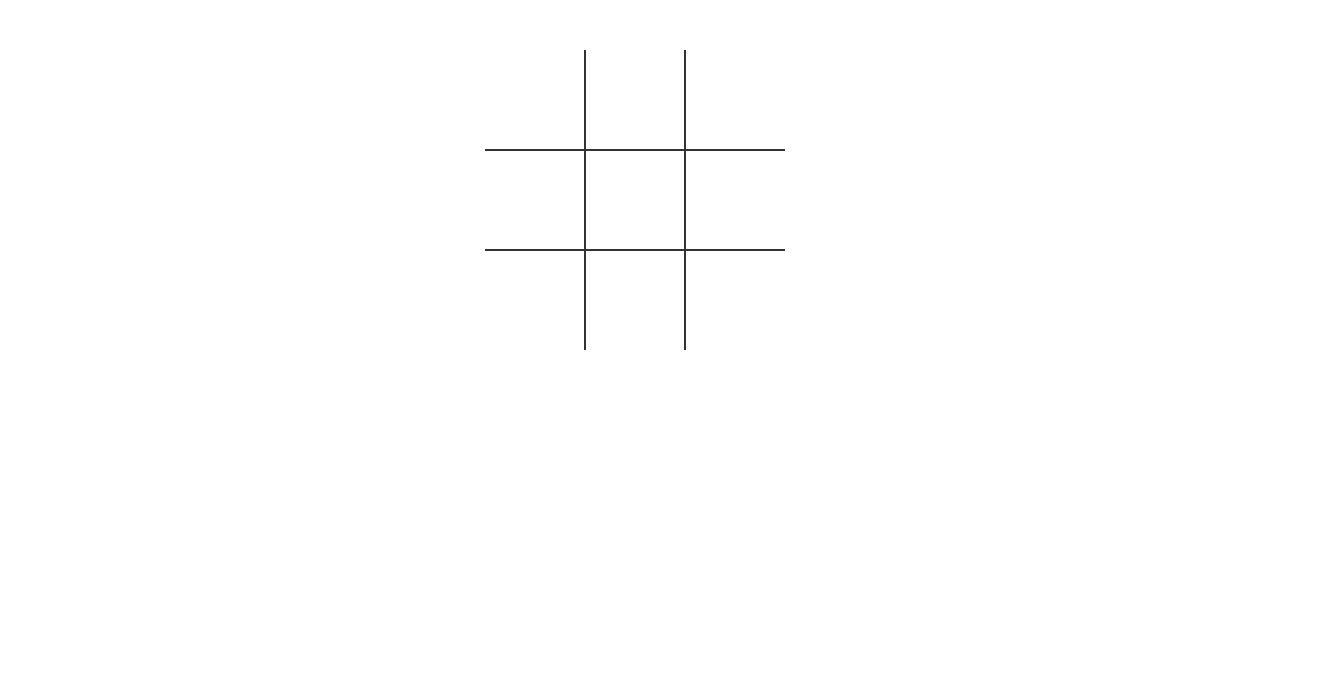
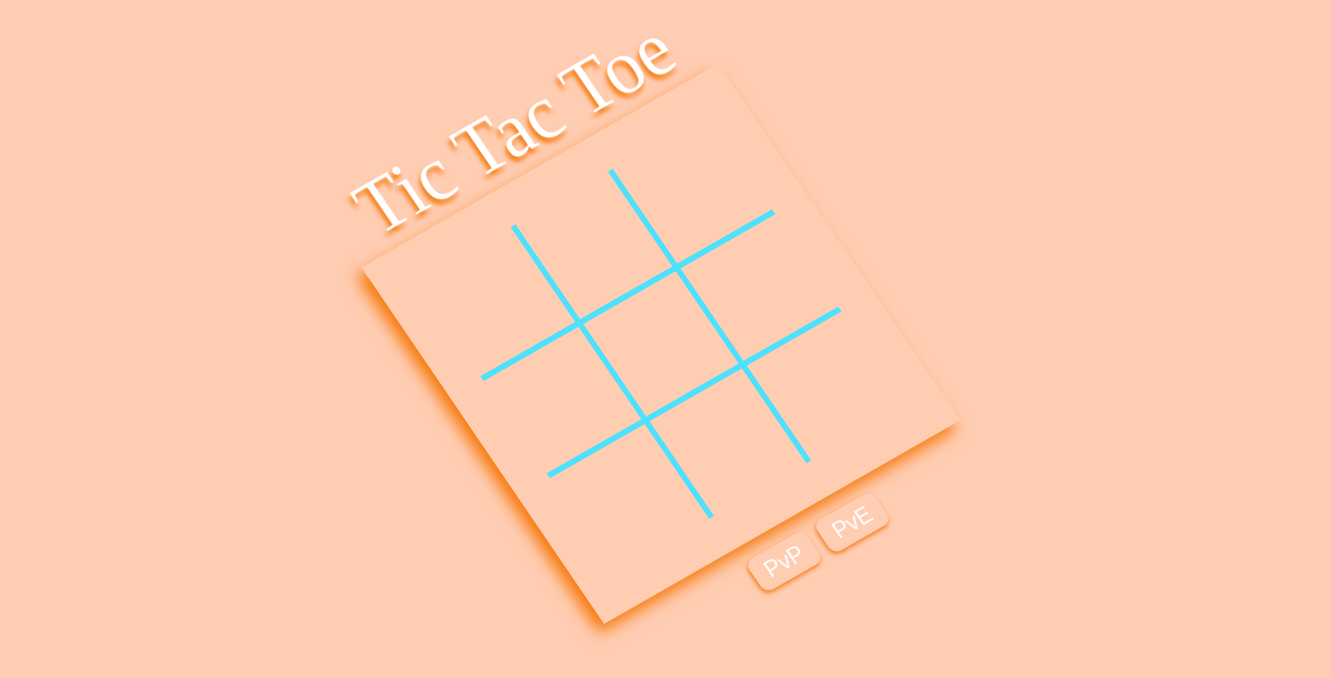
Before and after one commit to Rajatsingh24/Tic-Tac-Toe, a plain HTML site: page index.html in a window 1280 px wide. Shown: the whole page, 1331 px wide, since content can reach past the window. Drawn offline with Linux system fonts and the light colour scheme.

Commit message:
Completed

```diff
--- a/index.html
+++ b/index.html
@@ -8,26 +8,32 @@
     <link rel="stylesheet" href="style.css">
 </head>
 <body>
+    <div class="tictactoe">
+        Tic Tac Toe
+    </div>
+    <div class="rotate30">
         <table>
             <tr>
-            <td class="cell" id="0"></td>
-            <td class="cell" id="1"></td>
-            <td class="cell" id="2"></td>
+                <td class="cell op" id="0"></td>
+                <td class="cell op" id="1"></td>
+                <td class="cell op" id="2"></td>
             </tr>
             <tr>
-            <td class="cell" id="3"></td>
-            <td class="cell" id="4"></td>
-            <td class="cell" id="5"></td>
+                <td class="cell op" id="3"></td>
+                <td class="cell op" id="4"></td>
+                <td class="cell op" id="5"></td>
             </tr>
             <tr>
-            <td class="cell" id="6"></td>
-            <td class="cell" id="7"></td>
-            <td class="cell" id="8"></td>
+                <td class="cell op" id="6"></td>
+                <td class="cell op" id="7"></td>
+                <td class="cell op" id="8"></td>
             </tr>
         </table>
-    <div class="endGame">
+    </div>
+    <div class="endGame op">
         <div class="text"></div>
-        <button class="replayBtn" onclick="startGame()" >Replay</button>
+        <button class="pvp" onclick="PvP()">PvP</button>
+        <button class="pve" onclick="PvE()">PvE</button>
     </div>
     <script src="index.js"></script>
 </body>
--- a/index.js
+++ b/index.js
@@ -1,4 +1,6 @@
 var origBoard;
+var whichPlayer=true;
+var isPvP=true;
 const huPlayer="O";
 const aiPlayer="X";
 const winCombos=[
@@ -13,30 +15,59 @@ const winCombos=[
 ]
 
 const cells =document.querySelectorAll('.cell');
-startGame();
-
-function startGame(){
-    document.querySelector(".endGame").style.display="none";
+function PvE(){
+    isPvP=false;
+    document.querySelector(".endGame").classList.remove("op");
     origBoard=Array.from(Array(9).keys());
     for(let i=0;i<cells.length;i++){
         cells[i].innerText='';
         cells[i].style.removeProperty('background-color');
+        cells[i].classList.remove("op");
+        cells[i].classList.remove("shadow");
         cells[i].addEventListener('click',turnClick,false);
     }
 }
+function PvP(){
+    whichPlayer=true;
+    isPvP=true;
+    document.querySelector(".endGame").classList.remove("op");
+    origBoard=Array.from(Array(9).keys());
+    for(let i=0;i<cells.length;i++){
+        cells[i].innerText='';
+        cells[i].style.removeProperty('background-color');
+        cells[i].classList.remove("op");
+        cells[i].classList.remove("shadow");
+        cells[i].addEventListener('click',turnClick1,false);
+    }
+}
 
+function turnClick1(square){
+    if(typeof origBoard[square.target.id] == "number"){
+        setTimeout(() => {
+            turn(square.target.id,whichPlayer ?huPlayer:aiPlayer);
+            checkTie();
+            whichPlayer=!whichPlayer;
+        },50);
+    }
+}
 function turnClick(square){
     if(typeof origBoard[square.target.id] == "number"){
-        turn(square.target.id,huPlayer);
-        if(!checkWin(origBoard,huPlayer) && !checkTie()) {
-            turn(bestSpot() , aiPlayer);
-        }
+        setTimeout(() => {
+            turn(square.target.id,huPlayer);
+            if(!checkWin(origBoard,huPlayer) && !checkTie()) {
+                setTimeout(() => {
+                    turn(bestSpot() , aiPlayer);
+                }, 50);
+            }
+        }, 50);
+
     }
 }
 
 function turn(squareId,player){
     origBoard[squareId]=player;
     document.getElementById(squareId).innerText=player;
+    document.getElementById(squareId).classList.add("op");
     let gameWon=checkWin(origBoard,player);
     if(gameWon) gameOver(gameWon);
 }
@@ -55,17 +86,17 @@ function checkWin(board,player){
 
 function gameOver(gameWon){
     for(let index of winCombos[gameWon.index]){
-        document.getElementById(index).style.backgroundColor =
-        gameWon.player==huPlayer ? "blue":"red";
+        document.getElementById(index).classList.add("shadow");
     }
     for(var i=0;i<cells.length;i++){
-        cells[i].removeEventListener('click',turnClick,false);
+        cells[i].removeEventListener('click',(isPvP)?turnClick1:turnClick,false);
     }
-    declareWinner(gameWon.player==huPlayer ? "You Win!":"You Lose.");
+    declareWinner((isPvP)?(gameWon.player==huPlayer?"<span class='span'>O</span> First Player Win.":"<span class='span'>X</span> Second Player Win."):(gameWon.player==huPlayer ? "<span class='span'>O</span> You Win!":"<span class='span'>X</span> You Lose."));
 }
 function declareWinner(who){
-    document.querySelector(".endGame").style.display="block";
-    document.querySelector(".endGame .text").innerText=who;
+    document.querySelector(".endGame").classList.add("op");
+    document.querySelector(".endGame .text").innerHTML=who;
+    document.querySelector(".endGame").classList.add("op");
 }
 function emptySquares(){
     return origBoard.filter( s => typeof s == "number");
@@ -78,10 +109,10 @@ function bestSpot(){
 function checkTie(){
     if(emptySquares().length==0){
         for(var i=0;i<cells.length;i++){
-            cells[i].style.backgroundColor = "green";
-            cells[i].removeEventListener("click",turnClick,false);
+            cells[i].classList.add("shadow");
+            cells[i].removeEventListener("click",(isPvP)?turnClick1:turnClick,false);
         }
-        declareWinner("Tie Game!");
+        declareWinner("<span class='span'>XO</span> Tie Game!");
         return true;
     }
     return false;
--- a/style.css
+++ b/style.css
@@ -3,24 +3,46 @@
     margin: 0;
     box-sizing: border-box;
 }
-/* colors #ffcdb2  #48cae4 #fec89a */
+body{
+    width: 100%;
+    height:100%;
+    overflow: hidden;
+    transform: rotate3d(1.1,1.1,-2,40deg);
+    background-color: #ffcdb2;
+    display: flex;
+    flex-direction: column;
+    text-align: center;
+    align-items: center;
+    justify-content: center;
+}
+.tictactoe{
+    text-shadow: #f7790b -4px 4px 5px;
+    font-size: 10vh;
+    color: white;
+    margin-top: 5vh;
+}
+.rotate30{
+    box-shadow: #f7790b -10px 6px 15px ;
+    padding: 5vh;
+    height: 55vh;
+    width: 55vh;
+}
 td{
-    border: 2px solid #333;
-    height: 100px;
-    width: 100px;
-    text-align: center;
-    vertical-align: middle;
+    transform: all 1s;
+    border: 6px solid #4de1fe;
+    height: 15vh;
+    width: 15vh;
+    opacity: 0;
+    border-collapse: collapse;
+    color: rgb(255, 255, 255);
     font-family: "Conic San MS", cursive,sans-serif;
-    font-size: 70px;
+    font-size: 9vh;
     cursor: pointer;
 }
-
 table{
     border-collapse: collapse;
-    position: absolute;
-    left: 50%;
-    margin-left: -155px;
-    top: 50px;
+    height: 100%;
+    width: 100%;
 }
 
 table tr:first-child td{
@@ -35,26 +57,33 @@ table tr td:first-child{
 table tr td:last-child{
     border-right:0;
 }
-
+.span{
+    font-family: "Conic San MS", cursive,sans-serif;
+}
 .endGame{
-    display: none;
-    width: 200px;
-    top: 120px;
-    background-color: rgba(205,133,63,0.8);
-    position: absolute;
-    left:50%;
-    margin-left:-100px;
-    padding-top:50px;
+    transition: all 1s;
+    text-shadow: #f7790b -4px 4px 5px;
+    opacity: 0;
+    margin-left:5vh;
     text-align:center;
-    border-radius: 5px;
-    color:white;
-    font-size:2em;
+    vertical-align: center;
+    color:rgb(255, 255, 255);
+    font-size:6vh;
 }
-
-.replayBtn{
-    font-size: 15px;
-    padding: 5px 12px;
-    border: #333 ;
+.op{
+    opacity: 1;
+}
+.shadow{
+    text-shadow: #f97b0d -5px 5px 7px;
+}
+button{
+    box-shadow: #f7790b -2px 2px 5px ;
+    display: inline-block;
+    color: white;
+    background-color: #ffcdb2;
+    font-size: 3vh;
+    padding: 5px 14px;
+    border: 0;
     border-radius: 9px;
-    margin-bottom: 2px;
+    cursor: pointer;
 }
```
Lines whose indentation alone changed are shown as unchanged.
